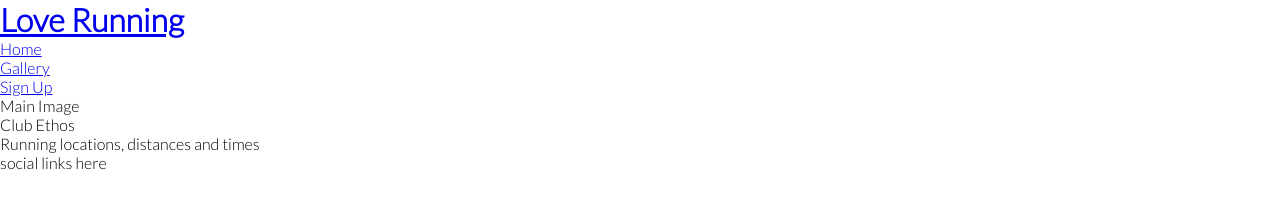
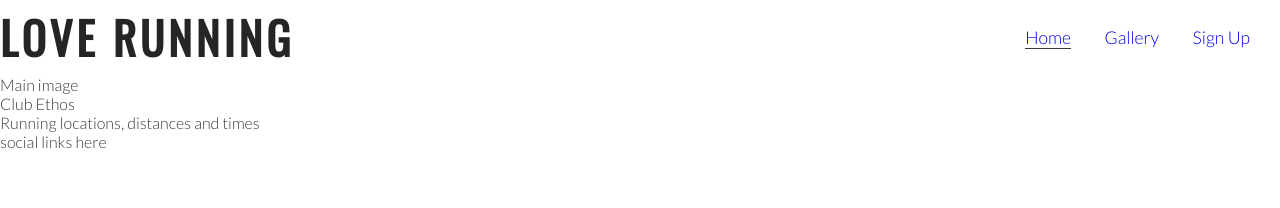
Before and after one commit to pthorkan/love-running, a plain HTML site: page index.html in a window 1280 px wide. Drawn offline with nearby package versions, Linux system fonts and the light colour scheme.

Commit message:
Style navigation links

```diff
--- a/assets/css/style.css
+++ b/assets/css/style.css
@@ -9,4 +9,52 @@
 body {
     font-family: Lato, sans-serif;
     font-weight: 300;
+    color: #3a3a3a;
 }
+
+/* headings and logo */
+
+h1, h2 {
+    font-family: Oswald, sans-serif;
+    text-transform: uppercase;
+    letter-spacing: 4px;
+    color: #252525;
+}
+
+#logo {
+    float: left;
+    font-size: 280%;
+}
+
+/* navigation links*/
+
+#menu {
+    font-size: 110%;
+    letter-spacing: 4 px;
+}
+
+#menu, #logo {
+    line-height: 75px;
+}
+
+#menu li {
+    display: inline;
+    list-style-type: none;
+    margin-right: 30px;
+}
+
+ul {
+    text-align: right;
+}
+
+#menu a {
+    text-decoration: none;
+}
+
+#menu a:hover {
+    border-bottom: 1px solid #3a3a3a;
+}
+
+.active {
+    border-bottom: 1px solid #3a3a3a;
+}
--- a/index.html
+++ b/index.html
@@ -5,8 +5,8 @@
     <meta charset="UTF-8">
     <meta http-equiv="X-UA-Compatible" content="IE=edge">
     <meta name="viewport" content="width=device-width, initial-scale=1.0">
-    <meta name="description" content="Live Running club for runners in Dublin, Ireland">
-    <meta name="keywords" content="love running, running club, ireland dublin">
+    <meta name="description" content="Love Running club for runners in Dublin, Ireland">
+    <meta name="keywords" content="love running, running club, ireland, dublin">
 
     <link rel="stylesheet" href="assets/css/style.css">
     <title>Love Running</title>
@@ -15,12 +15,12 @@
 <body>
     <header>
         <a href="index.html">
-            <h1>Love Running</h1>
+            <h1 id="logo">Love Running</h1>
         </a>
         <nav>
-            <ul>
+            <ul id="menu">
                 <li>
-                    <a href="index.html">Home</a>
+                    <a href="index.html" class="active">Home</a>
                 </li>
                 <li>
                     <a href="#">Gallery</a>
@@ -33,7 +33,7 @@
         </nav>
     </header>
     <section>
-        Main Image
+        Main image
     </section>
     <section>
         Club Ethos
```
